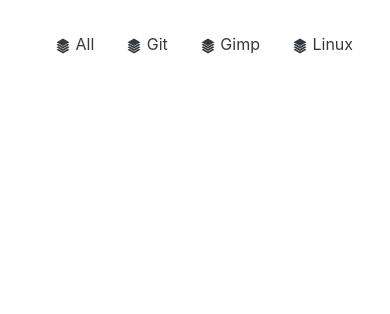
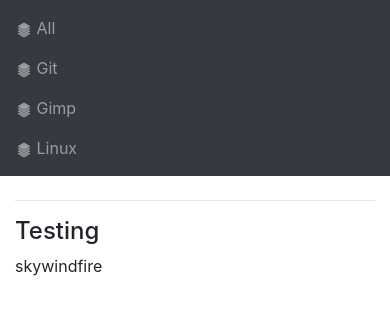
Before and after one commit to edwardtanguay/dpodreactold2, a React (Create React App) app: page / in a window 390 px wide. Shown: the top 314 px of the page. Built offline with nearby package versions, Linux system fonts and the light colour scheme.

Commit message:
responsive menu

```diff
--- a/package.json
+++ b/package.json
@@ -8,6 +8,7 @@
 		"@testing-library/user-event": "^7.2.1",
 		"bootstrap": "^4.4.1",
 		"jquery": "^3.5.1",
+		"lodash": "^4.17.15",
 		"popper.js": "^1.16.1",
 		"react": "^16.13.1",
 		"react-dom": "^16.13.1",
--- a/src/App.js
+++ b/src/App.js
@@ -10,17 +10,39 @@
 import PageLinux from './components/PageLinux';
 import { NavLink } from 'react-router-dom';
 
+import { without } from 'lodash';
+//import { without} from './components/qtools/qstr';
+// const qstr = require('./components/qtools/qstr');
+
 class App extends Component {
+	// test of lodash
+	showMessage() {
+		let names = ["sky", "earth", "wind", "fire"];
+		const name = names[1];
+		names = without(names, name);
+		return names;
+	}
 	render() {
 		return (
-			<main className="container mt-4">
-				<BrowserRouter>
-					<ul className="nav nav-pills text-left pl-4 pb-3">
-						<li className="nav-item"><NavLink to="/all" className="nav-link text-dark"><GiStack /> All</NavLink></li>
-						<li className="nav-item"><NavLink to="/git" className="nav-link text-dark"><GiStack /> Git</NavLink></li>
-						<li className="nav-item"><NavLink to="/gimp" className="nav-link text-dark"><GiStack /> Gimp</NavLink></li>
-						<li className="nav-item"><NavLink to="/linux" className="nav-link text-dark"><GiStack /> Linux</NavLink></li>
+
+			<BrowserRouter>
+				<header class="navbar navbar-expand-md navbar-dark bg-dark">
+					<ul class="navbar-nav">
+						<li class="nav-item">
+							<NavLink to="/all" className="nav-link"><GiStack /> All</NavLink>
+						</li>
+						<li class="nav-item">
+							<NavLink to="/git" className="nav-link"><GiStack /> Git</NavLink>
+						</li>
+						<li class="nav-item">
+							<NavLink to="/gimp" className="nav-link"><GiStack /> Gimp</NavLink>
+						</li>
+						<li class="nav-item">
+							<NavLink to="/linux" className="nav-link"><GiStack /> Linux</NavLink>
+						</li>
 					</ul>
+				</header>
+				<main className="container mt-4">
 					<Switch>
 						{/* <Route path="/all" component={PageAll} flashcards={this.state.flashcards} /> */}
 						<Route path="/all" component={PageAll} />
@@ -28,8 +50,11 @@
 						<Route path="/gimp" component={PageGimp} />
 						<Route path="/linux" component={PageLinux} />
 					</Switch>
-				</BrowserRouter>
-			</main>
+					<hr />
+					<h4>Testing</h4>
+					<div>{this.showMessage()}</div>
+				</main>
+			</BrowserRouter>
 		);
 	}
 }
--- /dev/null
+++ b/src/components/qtools/qstr.js
@@ -0,0 +1,5 @@
+// import { without } from 'lodash';
+
+// exports.without = function () {
+// 	return 'test';
+// }
```
